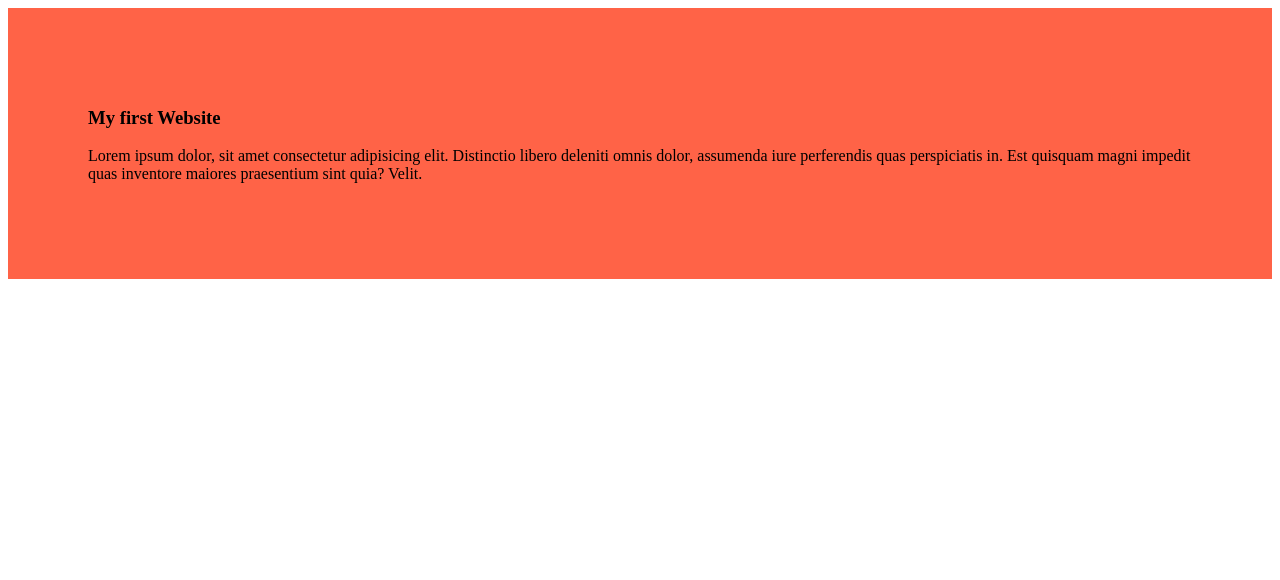
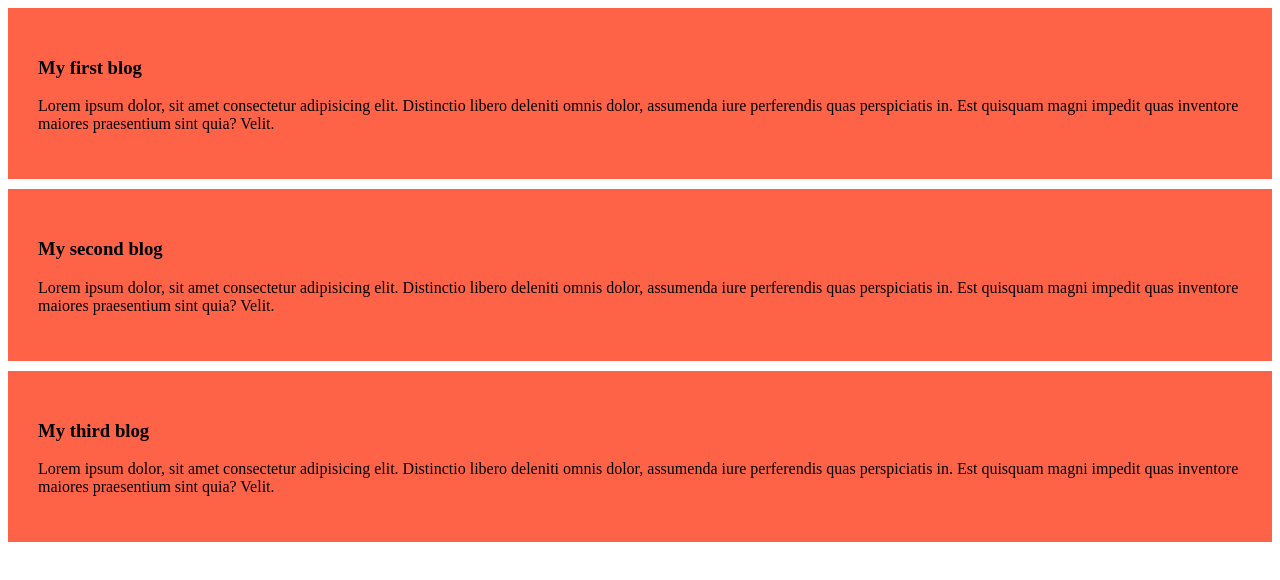
Before and after one commit to shafayat75/my-simple-website, a plain HTML site: page index.html in a window 1280 px wide. Drawn offline with Linux system fonts and the light colour scheme.

Commit message:
added the second and third blog

```diff
--- a/index.html
+++ b/index.html
@@ -9,9 +9,18 @@
 <body>
     <div>
 
-        <h3>My first Website</h3>
-        <p>Lorem ipsum dolor, sit amet consectetur adipisicing elit. Distinctio libero deleniti omnis dolor, assumenda iure perferendis quas perspiciatis in. Est quisquam magni impedit quas inventore maiores praesentium sint quia? Velit.</p>
-    </div>
+    <h3>My first blog</h3>
+    <p>Lorem ipsum dolor, sit amet consectetur adipisicing elit. Distinctio libero deleniti omnis dolor, assumenda iure perferendis quas perspiciatis in. Est quisquam magni impedit quas inventore maiores praesentium sint quia? Velit.</p>
+</div>
+<div>
 
+    <h3>My second blog</h3>
+    <p>Lorem ipsum dolor, sit amet consectetur adipisicing elit. Distinctio libero deleniti omnis dolor, assumenda iure perferendis quas perspiciatis in. Est quisquam magni impedit quas inventore maiores praesentium sint quia? Velit.</p>
+</div>
+<div>
+
+    <h3>My third blog</h3>
+    <p>Lorem ipsum dolor, sit amet consectetur adipisicing elit. Distinctio libero deleniti omnis dolor, assumenda iure perferendis quas perspiciatis in. Est quisquam magni impedit quas inventore maiores praesentium sint quia? Velit.</p>
+</div>
 </body>
 </html>
--- a/styles/blogs.css
+++ b/styles/blogs.css
@@ -1,6 +1,8 @@
 div {
     background-color: tomato;
 
-padding: 80px;
+      padding: 30px;
+      margin-bottom: 10px;
+
 
 }
```
